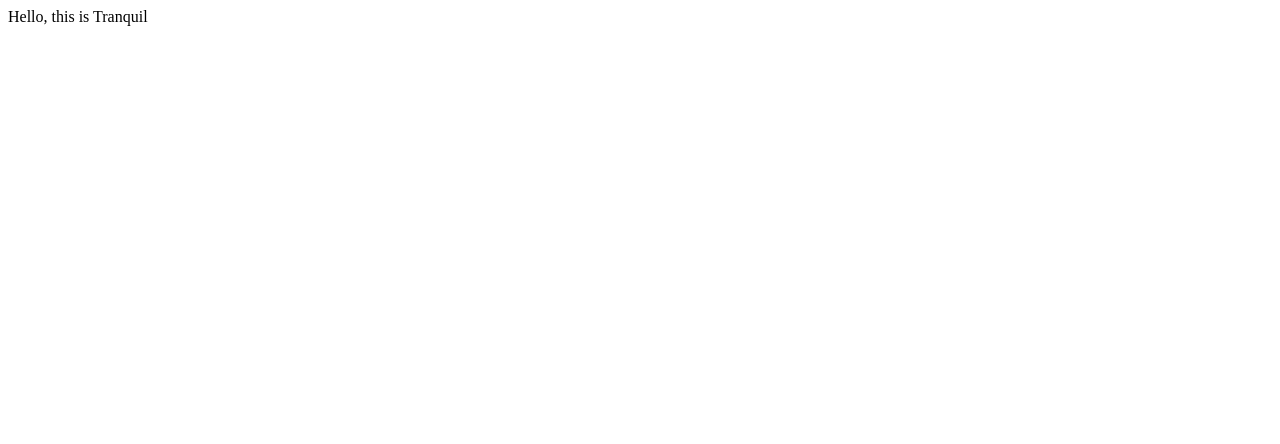
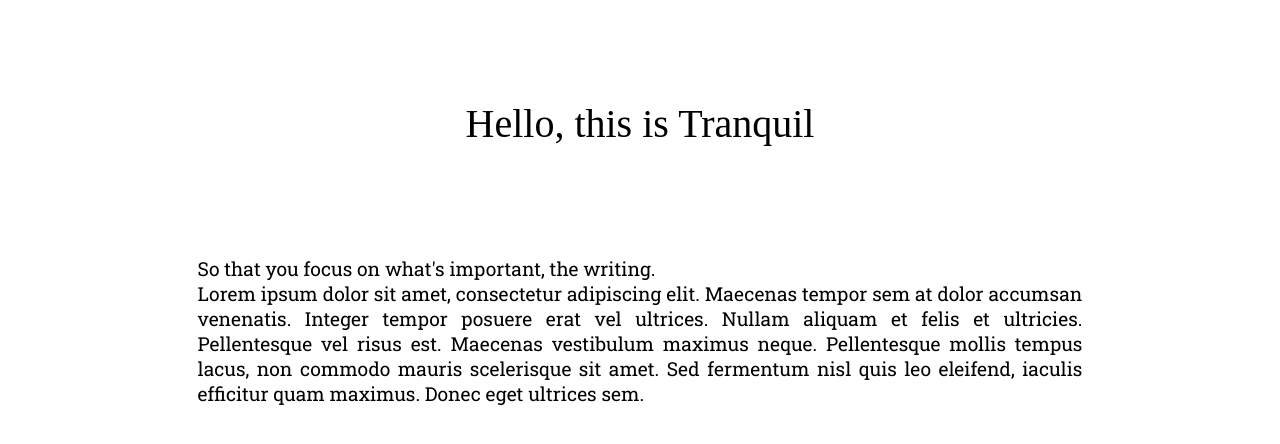
Before and after one commit to divyanshdeora/tranquil, a plain HTML site: page index.html in a window 1280 px wide. Drawn offline with Linux system fonts and the light colour scheme.

Commit message:
created basic html and added structure

```diff
--- a/index.html
+++ b/index.html
@@ -2,11 +2,17 @@
 <html>
 <head>
 	<title>Tranquil - A Peaceful Text Editor</title>
+	<link rel="stylesheet" type="text/css" href="style.css">
 </head>
 <body>
-	<header contenteditable="true">Hello, this is Tranquil</header>
+	<div class="stuff">
+	<header class="heading" contenteditable="true">Hello, this is Tranquil</header>
 	<div contenteditable="true">
-		<p id="mainbody">
+		<p class="mainbody">So that you focus on what's important, the writing. <br/>
+		Lorem ipsum dolor sit amet, consectetur adipiscing elit. Maecenas tempor sem at dolor accumsan venenatis. Integer tempor posuere erat vel ultrices. Nullam aliquam et felis et ultricies. Pellentesque vel risus est. Maecenas vestibulum maximus neque. Pellentesque mollis tempus lacus, non commodo mauris scelerisque sit amet. Sed fermentum nisl quis leo eleifend, iaculis efficitur quam maximus. Donec eget ultrices sem.
+		</p>
+	</div>
+	</div>
 
 </body>
 </html>
--- /dev/null
+++ b/style.css
@@ -0,0 +1,27 @@
+@import url('https://fonts.googleapis.com/css?family=Roboto+Slab');
+
+header{
+	margin:0 auto;
+	padding: 2em;
+	text-align: center;
+	font-size: 2.5em;
+}
+
+p{
+	margin:0 auto;
+	padding:1.5em;
+	text-align: justify;
+	width:70%;
+	font-family: 'Roboto Slab', serif;
+	font-size:1.2em;
+}
+p:focus{
+	outline:none;
+}
+header:focus{
+	outline: none;
+}
+
+.stuff{
+margin-top: 20px;
+}
```
